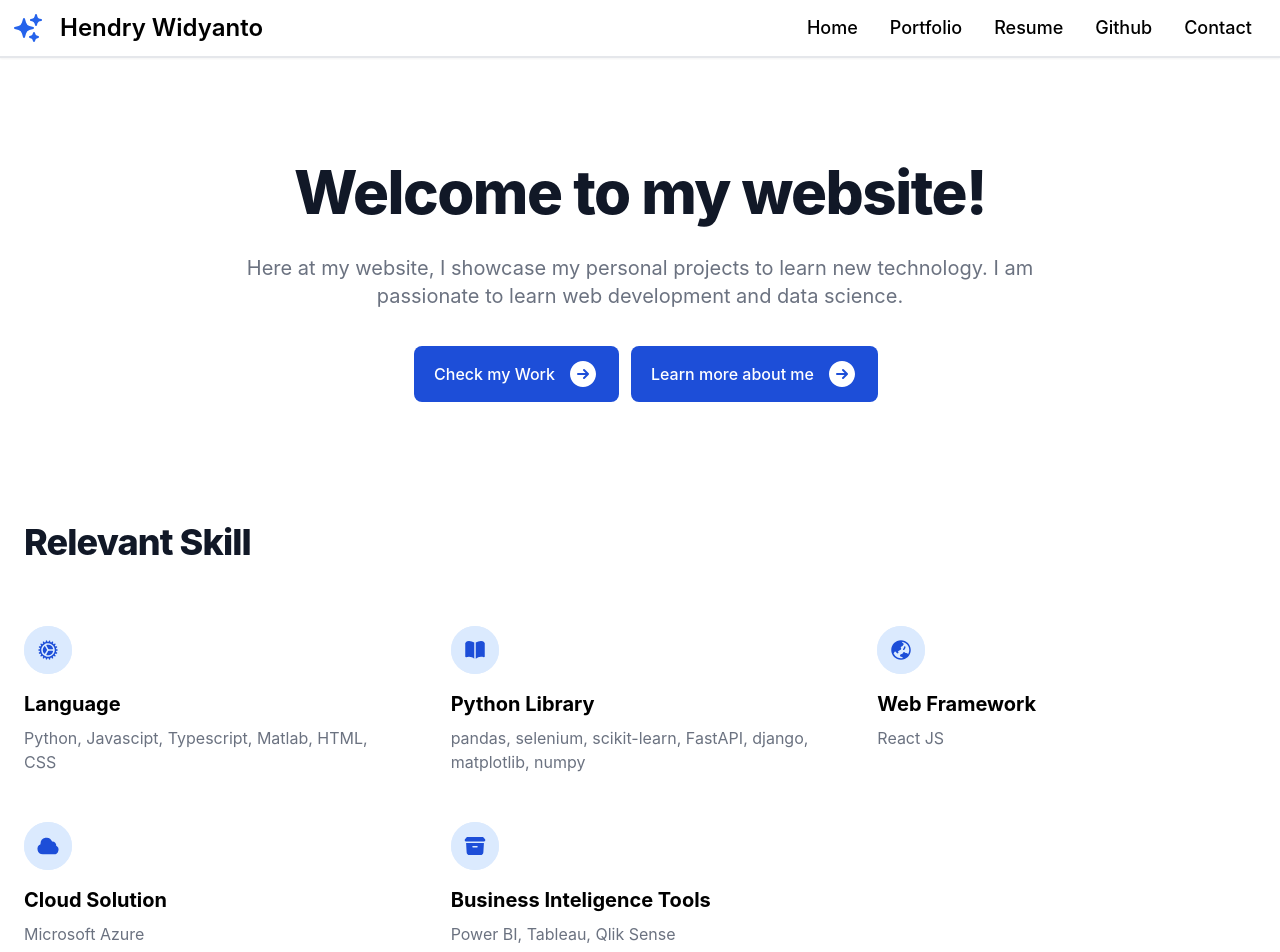
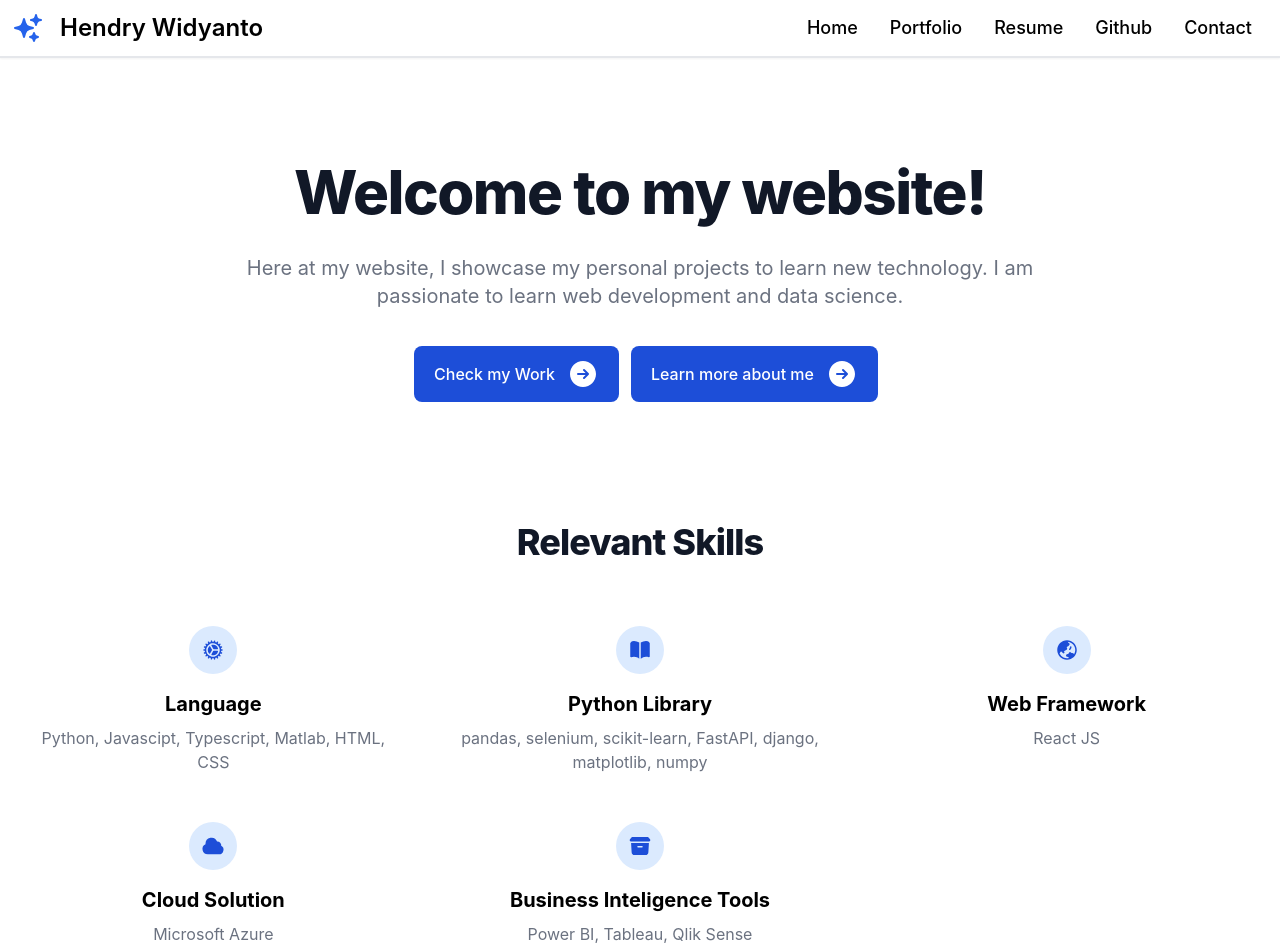
Before and after one commit to Gonzushi/WebsiteHendryFrontend, a React (Vite) app: page / in a window 1280 px wide. Shown: the top 952 px of the page. Built offline with nearby package versions, Linux system fonts and the light colour scheme.

Commit message:
Fix relevant skill in home page

```diff
--- a/src/pages/Home.tsx
+++ b/src/pages/Home.tsx
@@ -36,18 +36,19 @@ function home() {
         </Link>
       </div>
 
-      <section className="bg-white">
+      <section className="mt-10 bg-white md:mt-0">
         <div className="mx-auto max-w-screen-xl px-4 py-8 sm:py-16 lg:px-6">
-          <div className="mb-8 max-w-screen-md lg:mb-16">
-            <h2 className="mb-4 text-4xl font-extrabold tracking-tight text-gray-900 dark:text-white">
-              Relevant Skill
+          <div className="mb-8 text-center lg:mb-16">
+            <h2 className="mb-4 text-3xl font-extrabold tracking-tight text-gray-900 lg:text-4xl">
+              Relevant Skills
             </h2>
             {/* <p className="text-gray-500 dark:text-gray-400 sm:text-xl">Empty</p> */}
           </div>
+
           <div className="space-y-8 md:grid md:grid-cols-2 md:gap-12 md:space-y-0 lg:grid-cols-3">
-            <div>
-              <div className="mb-4 flex h-10 w-10 items-center justify-center rounded-full bg-primary-100 dark:bg-primary-900 lg:h-12 lg:w-12">
-                <CogIcon className="h-12 w-12 rounded-full bg-blue-100 p-3 text-blue-700" />
+            <div className="text-center">
+              <div className="mb-4  bg-white">
+                <CogIcon className="mx-auto h-12 w-12 rounded-full bg-blue-100 p-3 text-blue-700" />
               </div>
               <h3 className="mb-2 text-xl font-bold dark:text-white">
                 Language
@@ -56,9 +57,10 @@ function home() {
                 Python, Javascipt, Typescript, Matlab, HTML, CSS
               </p>
             </div>
-            <div>
-              <div className="mb-4 flex h-10 w-10 items-center justify-center rounded-full bg-primary-100 dark:bg-primary-900 lg:h-12 lg:w-12">
-                <BookOpenIcon className="h-12 w-12 rounded-full bg-blue-100 p-3 text-blue-700" />
+
+            <div className="text-center">
+              <div className="mb-4  bg-white">
+                <BookOpenIcon className="mx-auto h-12 w-12 rounded-full bg-blue-100 p-3 text-blue-700" />
               </div>
               <h3 className="mb-2 text-xl font-bold dark:text-white">
                 Python Library
@@ -68,18 +70,20 @@ function home() {
                 numpy
               </p>
             </div>
-            <div>
-              <div className="mb-4 flex h-10 w-10 items-center justify-center rounded-full bg-primary-100 dark:bg-primary-900 lg:h-12 lg:w-12">
-                <GlobeAsiaAustraliaIcon className="h-12 w-12 rounded-full bg-blue-100 p-3 text-blue-700" />
+
+            <div className="text-center">
+              <div className="mb-4  bg-white">
+                <GlobeAsiaAustraliaIcon className="mx-auto h-12 w-12 rounded-full bg-blue-100 p-3 text-blue-700" />
               </div>
               <h3 className="mb-2 text-xl font-bold dark:text-white">
                 Web Framework
               </h3>
               <p className="text-gray-500 dark:text-gray-400">React JS</p>
             </div>
-            <div>
-              <div className="mb-4 flex h-10 w-10 items-center justify-center rounded-full bg-primary-100 dark:bg-primary-900 lg:h-12 lg:w-12">
-                <CloudIcon className="h-12 w-12 rounded-full bg-blue-100 p-3 text-blue-700" />
+
+            <div className="text-center">
+              <div className="mb-4  bg-white">
+                <CloudIcon className="mx-auto h-12 w-12 rounded-full bg-blue-100 p-3 text-blue-700" />
               </div>
               <h3 className="mb-2 text-xl font-bold dark:text-white">
                 Cloud Solution
@@ -88,9 +92,10 @@ function home() {
                 Microsoft Azure
               </p>
             </div>
-            <div>
-              <div className="mb-4 flex h-10 w-10 items-center justify-center rounded-full bg-primary-100 dark:bg-primary-900 lg:h-12 lg:w-12">
-                <ArchiveBoxIcon className="h-12 w-12 rounded-full bg-blue-100 p-3 text-blue-700" />
+
+            <div className="text-center">
+              <div className="mb-4  bg-white">
+                <ArchiveBoxIcon className="mx-auto h-12 w-12 rounded-full bg-blue-100 p-3 text-blue-700" />
               </div>
               <h3 className="mb-2 text-xl font-bold dark:text-white">
                 Business Inteligence Tools
@@ -103,7 +108,7 @@ function home() {
         </div>
       </section>
 
-      <section className="mt-10 bg-white md:mt-">
+      <section className="md:mt- mt-10 bg-white">
         <div className="mx-auto px-4 py-8 lg:px-6 lg:py-16">
           <div className="mx-auto mb-8 max-w-screen-sm text-center lg:mb-12">
             <h2 className="mb-4 text-3xl font-extrabold tracking-tight text-gray-900 lg:text-4xl">
```
